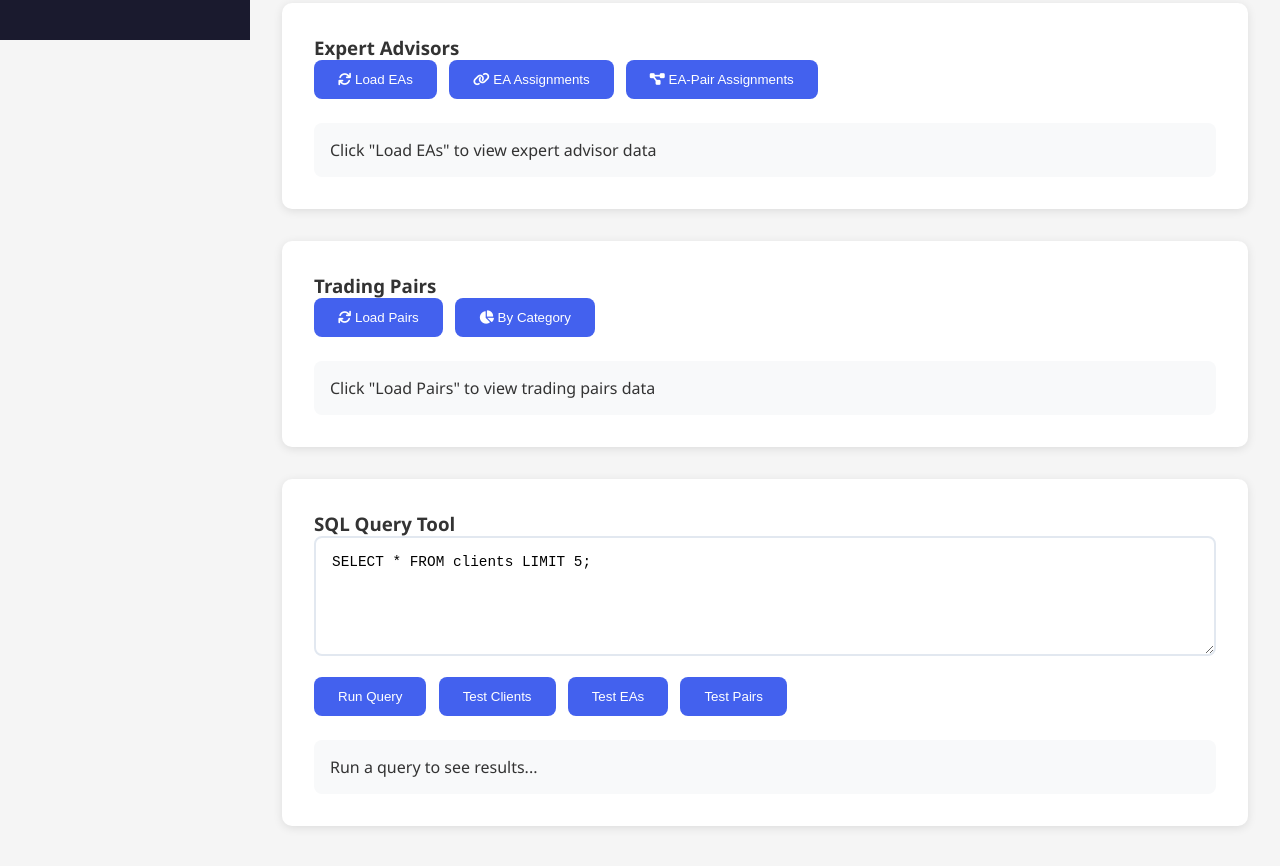
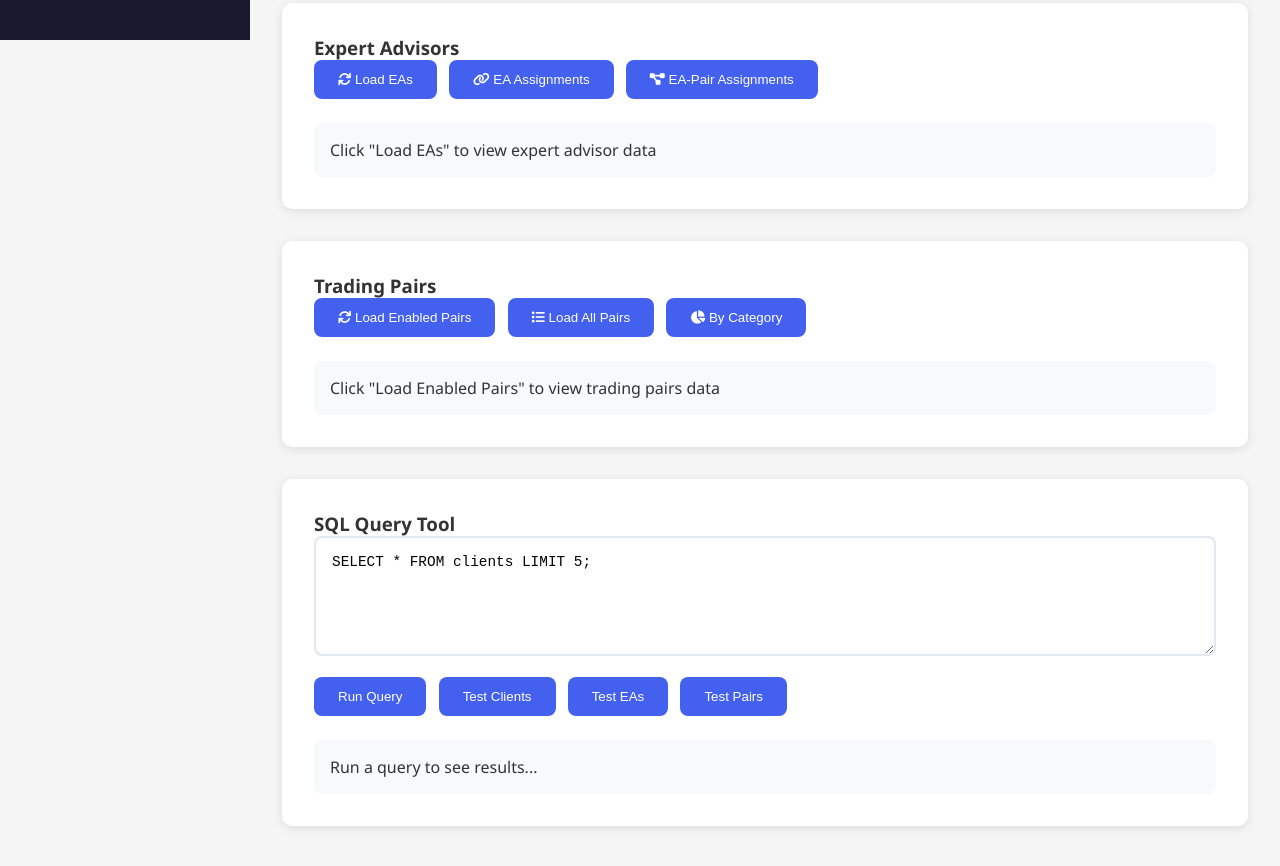
Before and after one commit to hubertmulama/capital-compassing-api, a plain HTML site: page public/admin/index.html in a window 1280 px wide. Shown: the part 760-1626 px from the top of the page. Drawn offline with Linux system fonts and the light colour scheme; no server answers.

Commit message:
Update index.html

```diff
--- a/public/admin/index.html
+++ b/public/admin/index.html
@@ -144,7 +144,10 @@
                         <h3>Trading Pairs</h3>
                         <div>
                             <button class="btn" onclick="loadTable('trading_pairs')">
-                                <i class="fas fa-sync"></i> Load Pairs
+                                <i class="fas fa-sync"></i> Load Enabled Pairs
+                            </button>
+                            <button class="btn" onclick="loadAllTradingPairs()">
+                                <i class="fas fa-list"></i> Load All Pairs
                             </button>
                             <button class="btn" onclick="runQuery('SELECT category, COUNT(*) as count FROM trading_pairs GROUP BY category;')">
                                 <i class="fas fa-chart-pie"></i> By Category
@@ -152,7 +155,7 @@
                         </div>
                     </div>
                     <div class="result-area" id="tradingResult">
-                        Click "Load Pairs" to view trading pairs data
+                        Click "Load Enabled Pairs" to view trading pairs data
                     </div>
                 </div>
             </div>
@@ -176,6 +179,6 @@
         </div>
     </div>
 
-    <script src="/assets/js/admin.js?v=2"></script>
+    <script src="/assets/js/admin.js?v=3"></script>
 </body>
 </html>
```
